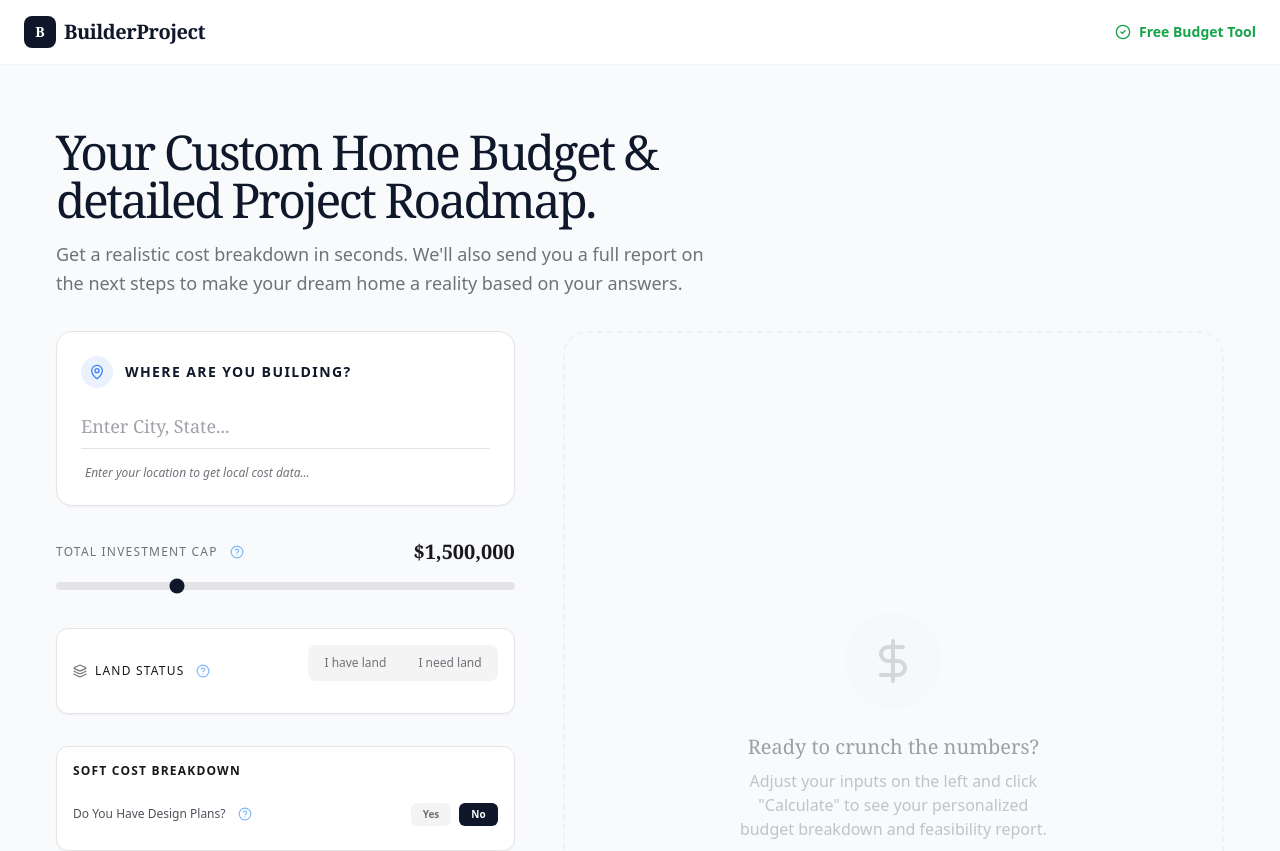
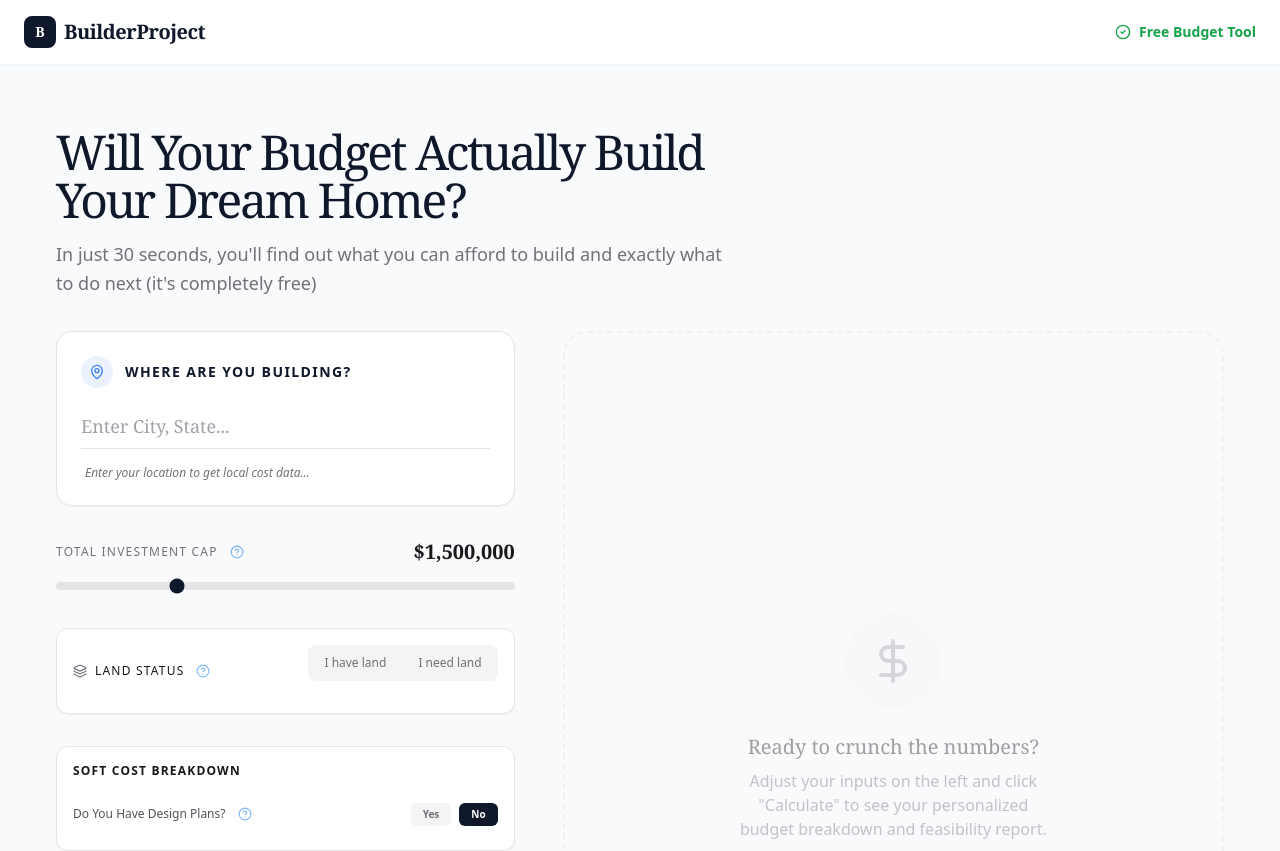
Before and after one commit to christianh0019/client-lp, a React (Vite) app: page / in a window 1280 px wide. Shown: the top 851 px of the page. Built offline with nearby package versions, Linux system fonts and the light colour scheme.

Commit message:
content: update main headlines to marketing copy

```diff
--- a/src/components/BudgetCalculator.tsx
+++ b/src/components/BudgetCalculator.tsx
@@ -237,10 +237,10 @@ export const BudgetCalculator: React.FC = () => {
             <div className="flex flex-col md:flex-row md:items-end justify-between mb-8 gap-6 animate-fadeIn">
                 <div className="space-y-4 max-w-2xl">
                     <h2 className="text-4xl md:text-5xl font-serif tracking-tighter text-slate-900 leading-tight">
-                        Your Custom Home Budget & detailed Project Roadmap.
+                        Will Your Budget Actually Build Your Dream Home?
                     </h2>
                     <p className="text-zinc-500 text-lg leading-relaxed">
-                        Get a realistic cost breakdown in seconds. We'll also send you a full report on the next steps to make your dream home a reality based on your answers.
+                        In just 30 seconds, you'll find out what you can afford to build and exactly what to do next (it's completely free)
                     </p>
                 </div>
             </div>
```
